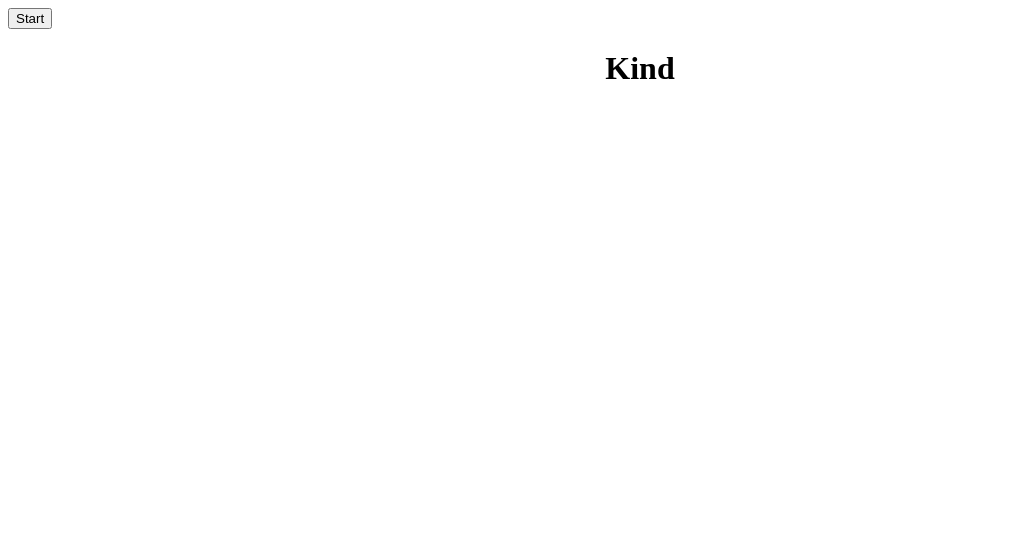
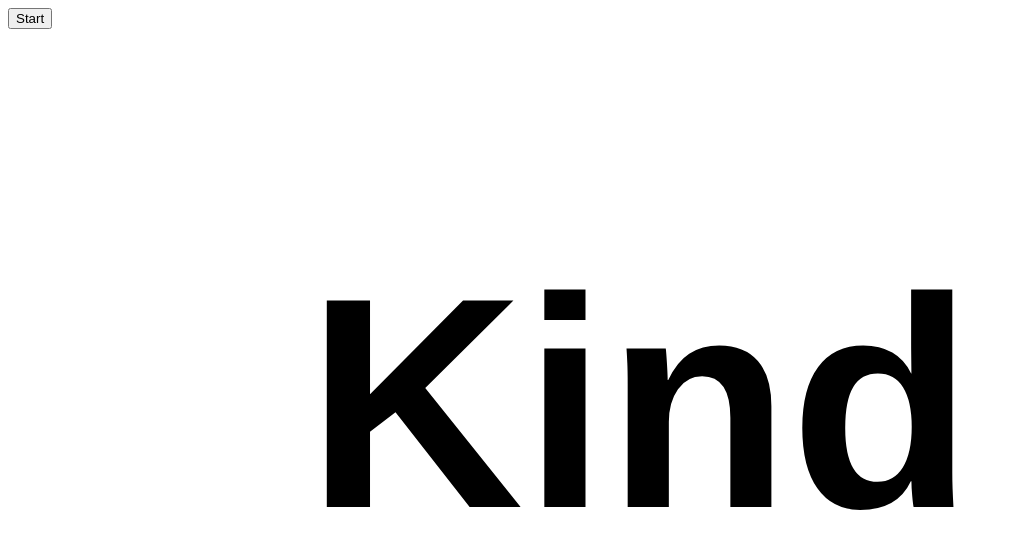
Before and after one commit to NTX-McGill/Neurotech-2023, a React (Create React App) app in the folder frontend/: page / in a window 1280 px wide. Both pictures are taken after a click on the button "Start". Shown: the top 548 px of the page, without its empty margins (0-1009 px from the left). Built offline with nearby package versions, Linux system fonts and the light colour scheme.

Commit message:
Update word styling

```diff
--- a/frontend/src/components/ShowWord.js
+++ b/frontend/src/components/ShowWord.js
@@ -34,8 +34,17 @@ function ShowWord({file, delay}){
 	});
 
     // Returns the word in a styled fashion
+	const wordStyle = {
+		color: "black",
+		backgroundColor: "white",
+		// padding: "10px",
+		fontFamily: "Arial",
+		fontSize: "150px",
+		textAlign: "center"
+	};
+
 	return (
-		<div style={{textAlign: "center"}}>
+		<div style={wordStyle}>
 			<h1>{currWord}</h1>
 		</div>
 	);
```
